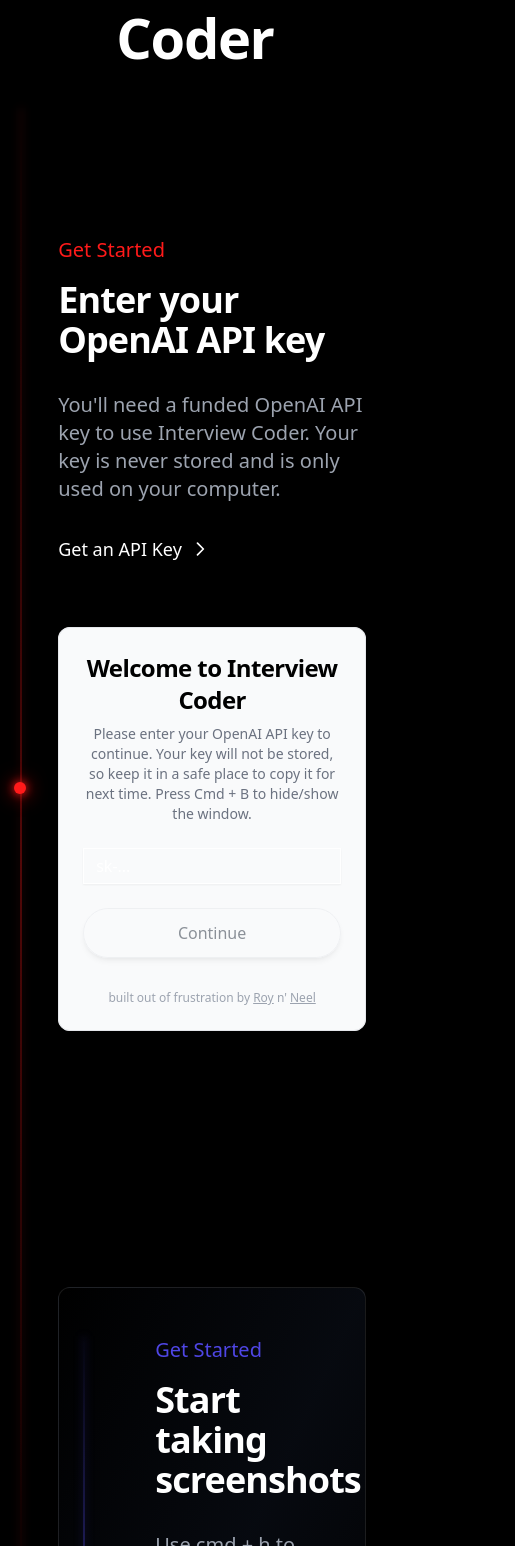
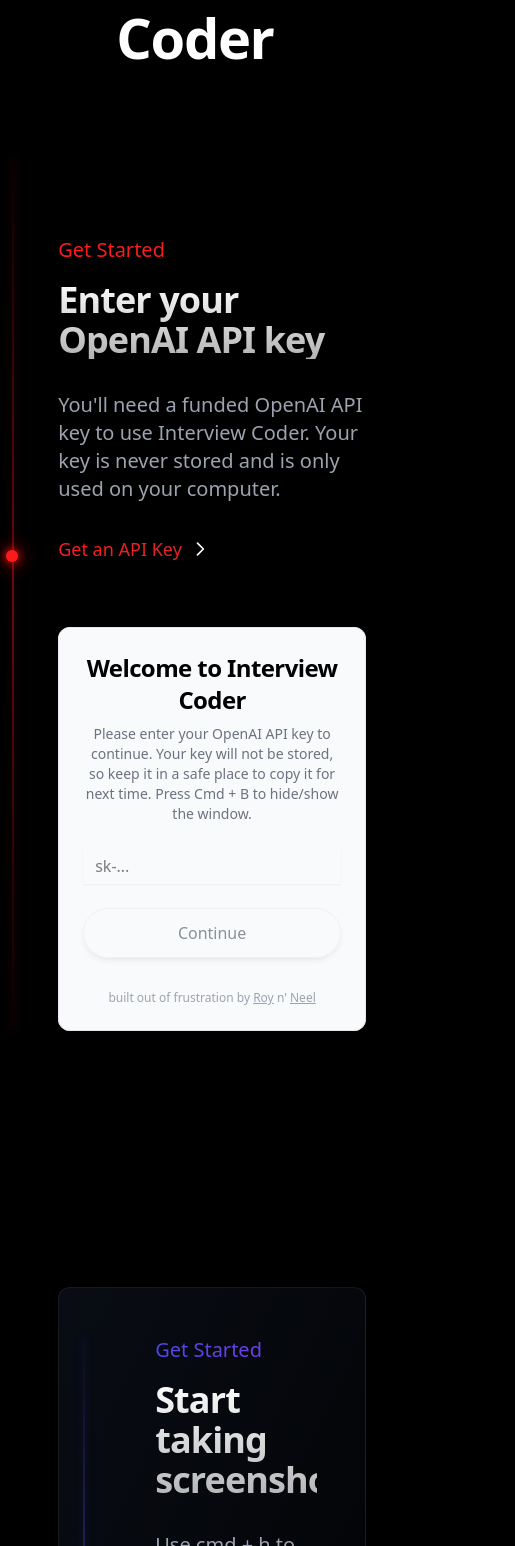
Before and after one commit to juanvargas123/interview-coder-webapp, a Next.js app: page / in a window 390 px wide. Shown: the part 982-2528 px from the top of the page, 515 px wide, since content can reach past the window. Built offline with nearby package versions, Linux system fonts and the light colour scheme; no server answers.

Commit message:
latest working version with valid svgs

```diff
--- a/components/sections/StepsSection.tsx
+++ b/components/sections/StepsSection.tsx
@@ -1,6 +1,6 @@
 "use client"
 import { motion } from "framer-motion"
-import Image from "next/image"
+
 import { HowToUseHeader } from "./HowToUseHeader"
 import ApiKey from "../ui/steps/apiKey"
 import Queue from "../ui/steps/Queue"
@@ -49,97 +49,142 @@
       <HowToUseHeader />
 
       <section className="relative">
-        {/* First Timeline */}
-        <div className="absolute left-[5%] top-0 h-[30%]">
-          {/* Main vertical line */}
-          <div className="absolute w-[2px] h-full bg-gradient-to-b from-transparent via-[#FF1A1A]/30 to-transparent" />
-          {/* Glowing line overlay */}
-          <div className="absolute w-[2px] h-full bg-[#FF1A1A]/20 blur-[4px]" />
-          {/* Dot */}
-          <div className="absolute h-4 w-4 -left-[7px] top-[45%] bg-[#FF1A1A]/30 rounded-full blur-[10px]" />
-          <div
-            className="absolute h-3 w-3 -left-[6px] top-[45%] bg-[#FF1A1A] rounded-full"
-            style={{
-              boxShadow: `
-                0 0 10px #FF1A1A,
-                0 0 20px rgba(255, 26, 26, 0.5)
-              `
-            }}
-          />
-          {/* Top fade */}
-          <div className="absolute top-0 left-0 h-32 w-full bg-gradient-to-b from-black to-transparent" />
-        </div>
-
         {steps.map((step, index) => (
           <div key={step.id} className="py-32">
             <div className="max-w-[1400px] mx-auto px-6">
               <div
                 className={`ml-[10%] relative ${
                   index === 1 || index === 3
-                    ? "bg-gradient-to-br from-black/40 via-gray-900/40 to-black/40 backdrop-blur-sm rounded-xl p-12 border border-white/10"
+                    ? "bg-gradient-to-br from-gray-900/50 via-gray-900/30 to-black/50 backdrop-blur-xl rounded-xl p-12 border border-white/[0.08] shadow-[0_0_1px_1px_rgba(0,0,0,0.3)] backdrop-saturate-150"
                     : ""
                 }`}
               >
+                {/* Timelines */}
+                {/* First Timeline */}
+                {index == 0 && (
+                  <div className="absolute -left-[15%] -top-20 bottom-0">
+                    <motion.div
+                      initial={{ height: "0%" }}
+                      whileInView={{ height: "100%" }}
+                      viewport={{ once: true }}
+                      transition={{ duration: 0.8, ease: "easeOut" }}
+                      className="absolute w-[2px] bg-gradient-to-b from-transparent via-[#FF1A1A]/40 to-transparent"
+                    />
+                    <div className="absolute w-[2px] h-full bg-[#FF1A1A]/20 blur-[4px]" />
+                    <motion.div
+                      initial={{ scale: 0, opacity: 0 }}
+                      whileInView={{ scale: 1, opacity: 1 }}
+                      viewport={{ once: true }}
+                      transition={{ delay: 0.4, duration: 0.4 }}
+                      className="absolute top-[45%] -left-[6px]"
+                    >
+                      <div className="relative">
+                        <div className="absolute h-4 w-4 -left-[1px] -top-[1px] bg-[#FF1A1A]/30 rounded-full blur-[10px]" />
+                        <div
+                          className="h-3 w-3 bg-[#FF1A1A] rounded-full relative"
+                          style={{
+                            boxShadow:
+                              "0 0 10px #FF1A1A, 0 0 20px rgba(255, 26, 26, 0.5)"
+                          }}
+                        />
+                      </div>
+                    </motion.div>
+                  </div>
+                )}
+
                 {/* Second Timeline (inside card) */}
                 {index === 1 && (
                   <div className="absolute left-6 top-12 bottom-12">
-                    {/* Main vertical line */}
-                    <div className="absolute w-[2px] h-full bg-gradient-to-b from-transparent via-[#4F46E5]/40 to-transparent" />
-                    {/* Glowing line overlay */}
-                    <div className="absolute w-[2px] h-full bg-[#4F46E5]/30 blur-[4px]" />
-                    {/* Dot */}
-                    <div className="absolute h-4 w-4 -left-[7px] top-[45%] bg-[#4F46E5]/30 rounded-full blur-[10px]" />
+                    <motion.div
+                      initial={{ height: "0%" }}
+                      whileInView={{ height: "100%" }}
+                      viewport={{ once: true }}
+                      transition={{ duration: 0.8, ease: "easeOut" }}
+                      className="absolute w-[2px] bg-gradient-to-b from-transparent via-[#4F46E5]/40 to-transparent"
+                    />
+                    <div className="absolute w-[2px] h-full bg-[#4F46E5]/20 blur-[4px]" />
+                    <motion.div
+                      initial={{ scale: 0, opacity: 0 }}
+                      whileInView={{ scale: 1, opacity: 1 }}
+                      viewport={{ once: true }}
+                      transition={{ delay: 0.4, duration: 0.4 }}
+                      className="absolute top-[45%] -left-[6px]"
+                    >
+                      <div className="relative">
+                        <div className="absolute h-4 w-4 -left-[1px] -top-[1px] bg-[#4F46E5]/30 rounded-full blur-[10px]" />
                         <div
-                      className="absolute h-3 w-3 -left-[6px] top-[45%] bg-[#4F46E5] rounded-full"
+                          className="h-3 w-3 bg-[#4F46E5] rounded-full relative"
                           style={{
-                        boxShadow: `
-                          0 0 10px #4F46E5,
-                          0 0 20px rgba(79, 70, 229, 0.5)
-                        `
+                            boxShadow:
+                              "0 0 10px #4F46E5, 0 0 20px rgba(79, 70, 229, 0.5)"
                           }}
                         />
+                      </div>
+                    </motion.div>
                   </div>
                 )}
 
                 {/* Third Timeline */}
                 {index === 2 && (
-                  <div className="absolute -left-[5%] -top-20 bottom-0">
-                    {/* Main vertical line */}
-                    <div className="absolute w-[2px] h-full bg-gradient-to-b from-transparent via-[#10B981]/40 to-transparent" />
-                    {/* Glowing line overlay */}
-                    <div className="absolute w-[2px] h-full bg-[#10B981]/30 blur-[4px]" />
-                    {/* Dot */}
-                    <div className="absolute h-4 w-4 -left-[7px] top-[45%] bg-[#10B981]/30 rounded-full blur-[10px]" />
+                  <div className="absolute -left-[15%] -top-20 bottom-0">
+                    <motion.div
+                      initial={{ height: "0%" }}
+                      whileInView={{ height: "100%" }}
+                      viewport={{ once: true }}
+                      transition={{ duration: 0.8, ease: "easeOut" }}
+                      className="absolute w-[2px] bg-gradient-to-b from-transparent via-[#10B981]/40 to-transparent"
+                    />
+                    <div className="absolute w-[2px] h-full bg-[#10B981]/20 blur-[4px]" />
+                    <motion.div
+                      initial={{ scale: 0, opacity: 0 }}
+                      whileInView={{ scale: 1, opacity: 1 }}
+                      viewport={{ once: true }}
+                      transition={{ delay: 0.4, duration: 0.4 }}
+                      className="absolute top-[45%] -left-[6px]"
+                    >
+                      <div className="relative">
+                        <div className="absolute h-4 w-4 -left-[1px] -top-[1px] bg-[#10B981]/30 rounded-full blur-[10px]" />
                         <div
-                      className="absolute h-3 w-3 -left-[6px] top-[45%] bg-[#10B981] rounded-full"
+                          className="h-3 w-3 bg-[#10B981] rounded-full relative"
                           style={{
-                        boxShadow: `
-                          0 0 10px #10B981,
-                          0 0 20px rgba(16, 185, 129, 0.5)
-                        `
+                            boxShadow:
+                              "0 0 10px #10B981, 0 0 20px rgba(16, 185, 129, 0.5)"
                           }}
                         />
                       </div>
+                    </motion.div>
+                  </div>
                 )}
 
-                {/* Fourth Timeline (inside card) */}
+                {/* Fourth Timeline */}
                 {index === 3 && (
                   <div className="absolute left-6 top-12 bottom-12">
-                    {/* Main vertical line */}
-                    <div className="absolute w-[2px] h-full bg-gradient-to-b from-transparent via-[#8B5CF6]/40 to-transparent" />
-                    {/* Glowing line overlay */}
-                    <div className="absolute w-[2px] h-full bg-[#8B5CF6]/30 blur-[4px]" />
-                    {/* Dot */}
-                    <div className="absolute h-4 w-4 -left-[7px] top-[45%] bg-[#8B5CF6]/30 rounded-full blur-[10px]" />
+                    <motion.div
+                      initial={{ height: "0%" }}
+                      whileInView={{ height: "100%" }}
+                      viewport={{ once: true }}
+                      transition={{ duration: 0.8, ease: "easeOut" }}
+                      className="absolute w-[2px] bg-gradient-to-b from-transparent via-[#8B5CF6]/40 to-transparent"
+                    />
+                    <div className="absolute w-[2px] h-full bg-[#8B5CF6]/20 blur-[4px]" />
+                    <motion.div
+                      initial={{ scale: 0, opacity: 0 }}
+                      whileInView={{ scale: 1, opacity: 1 }}
+                      viewport={{ once: true }}
+                      transition={{ delay: 0.4, duration: 0.4 }}
+                      className="absolute top-[45%] -left-[6px]"
+                    >
+                      <div className="relative">
+                        <div className="absolute h-4 w-4 -left-[1px] -top-[1px] bg-[#8B5CF6]/30 rounded-full blur-[10px]" />
                         <div
-                      className="absolute h-3 w-3 -left-[6px] top-[45%] bg-[#8B5CF6] rounded-full"
+                          className="h-3 w-3 bg-[#8B5CF6] rounded-full relative"
                           style={{
-                        boxShadow: `
-                          0 0 10px #8B5CF6,
-                          0 0 20px rgba(139, 92, 246, 0.5)
-                        `
+                            boxShadow:
+                              "0 0 10px #8B5CF6, 0 0 20px rgba(139, 92, 246, 0.5)"
                           }}
                         />
+                      </div>
+                    </motion.div>
                   </div>
                 )}
 
@@ -156,25 +201,25 @@
                     transition={{ delay: 0.2 }}
                   >
                     <div
-                      className={`${index === 1 ? "ml-12" : ""} ${
-                        index === 2 || index === 3 ? "max-w-[80%]" : ""
-                      }`}
+                      className={`${
+                        index === 1 || index === 3 ? "ml-12" : ""
+                      } ${index === 2 || index === 3 ? "max-w-[80%]" : ""}`}
                     >
                       <div
                         className={`text-xl font-medium mb-4 ${
                           index === 1
-                            ? "text-[#4F46E5]"
+                            ? "bg-gradient-to-r from-[#4F46E5] to-[#7C3AED] text-transparent bg-clip-text"
                             : index === 2
-                            ? "text-[#10B981]"
+                            ? "bg-gradient-to-r from-[#10B981] to-[#059669] text-transparent bg-clip-text"
                             : index === 3
-                            ? "text-[#8B5CF6]"
-                            : "text-[#FF1A1A]"
+                            ? "bg-gradient-to-r from-[#8B5CF6] to-[#6D28D9] text-transparent bg-clip-text"
+                            : "bg-gradient-to-r from-[#FF1A1A] to-[#DC2626] text-transparent bg-clip-text"
                         }`}
                       >
                         {step.subtitle}
                       </div>
                       <h2
-                        className={`text-4xl md:text-5xl lg:text-6xl font-bold mb-8 tracking-tight leading-[1.1] ${
+                        className={`text-4xl md:text-5xl lg:text-6xl font-bold mb-8 tracking-tight leading-[1.1] bg-clip-text text-transparent bg-gradient-to-b from-white to-white/70 ${
                           index === 2 ? "max-w-full" : ""
                         }`}
                       >
@@ -192,11 +237,13 @@
                           href="https://platform.openai.com/api-keys"
                           target="_blank"
                           rel="noopener noreferrer"
-                          className="text-white inline-flex items-center hover:opacity-80 transition-opacity text-lg"
+                          className="text-white inline-flex items-center hover:opacity-80 transition-all group"
                         >
+                          <span className="bg-gradient-to-r from-[#FF1A1A] to-[#DC2626] bg-clip-text text-transparent text-lg">
                             Get an API Key
+                          </span>
                           <svg
-                            className="ml-2 w-5 h-5"
+                            className="ml-2 w-5 h-5 transform transition-transform group-hover:translate-x-1"
                             fill="none"
                             stroke="currentColor"
                             viewBox="0 0 24 24"
@@ -221,6 +268,10 @@
                     transition={{ delay: 0.4 }}
                     className={`relative w-full ${
                       index === 2 ? "col-span-1" : ""
+                    } ${
+                      index === 1 || index === 3
+                        ? "backdrop-blur-sm rounded-lg overflow-hidden"
+                        : ""
                     }`}
                   >
                     {index === 0 ? (
--- a/components/ui/steps/apiKey.tsx
+++ b/components/ui/steps/apiKey.tsx
@@ -41,12 +41,15 @@
                 placeholder="sk-..."
                 value={apiKey}
                 onChange={(e) => setApiKey(e.target.value)}
-                className="w-full"
+                className="w-full placeholder:text-black/50 text-black border-none"
               />
             </div>
 
             <Button
               type="submit"
+              onClick={(e: any) => {
+                e.preventDefault()
+              }}
               className="w-full font-medium text-gray-800 border shadow-md"
               variant="ghost"
               disabled={!apiKey.trim()}
```
Lines whose indentation alone changed are shown as unchanged.
